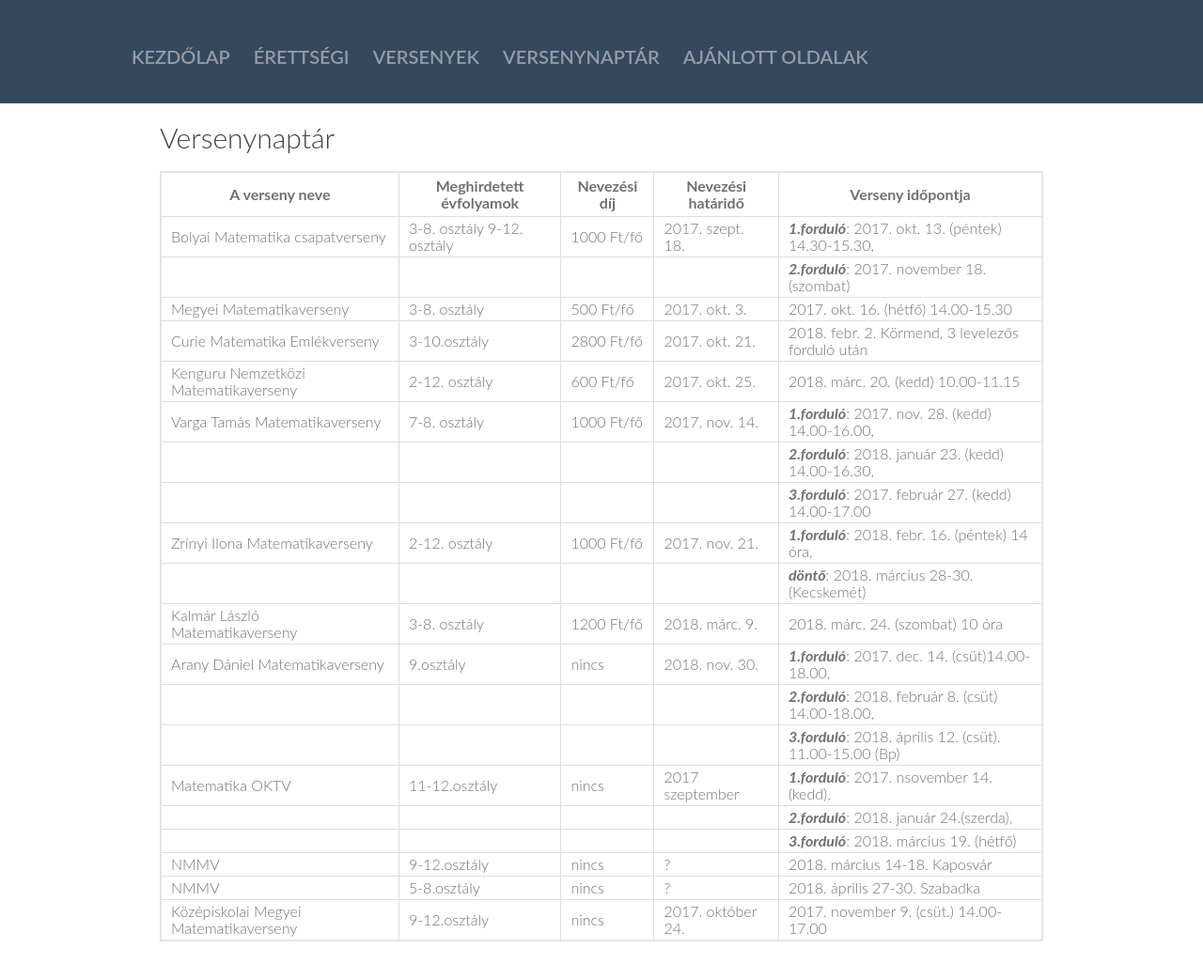
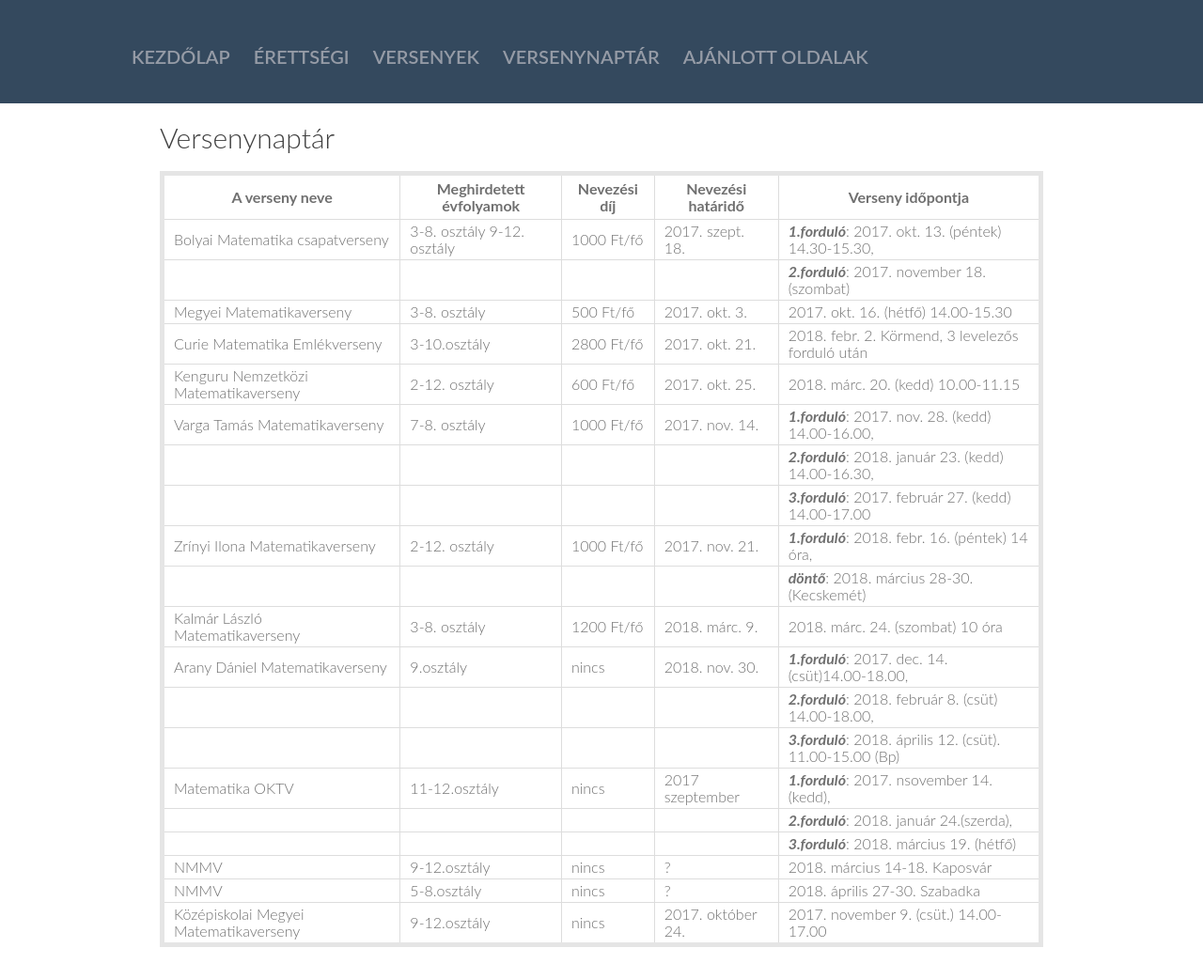
Before and after one commit to zmg-matematika/zmg-matematika.github.io, a Jekyll site: the page built from naptar.md, in a window 1280 px wide. Shown: the whole page at 94% size. Built offline with Jekyll 4.4.1, drawn with Linux system fonts in a browser that asks for light colours.

Commit message:
new theme

```diff
--- a/_sass/_base.scss
+++ b/_sass/_base.scss
@@ -221,7 +221,7 @@ table {
   margin-bottom: 1rem;
   width: 100%;
   font-size: 80%;
-  border: 2px solid #e5e5e5;
+  border: 5px solid #e5e5e5;
   border-collapse: collapse;
 }
 td,th {
```
